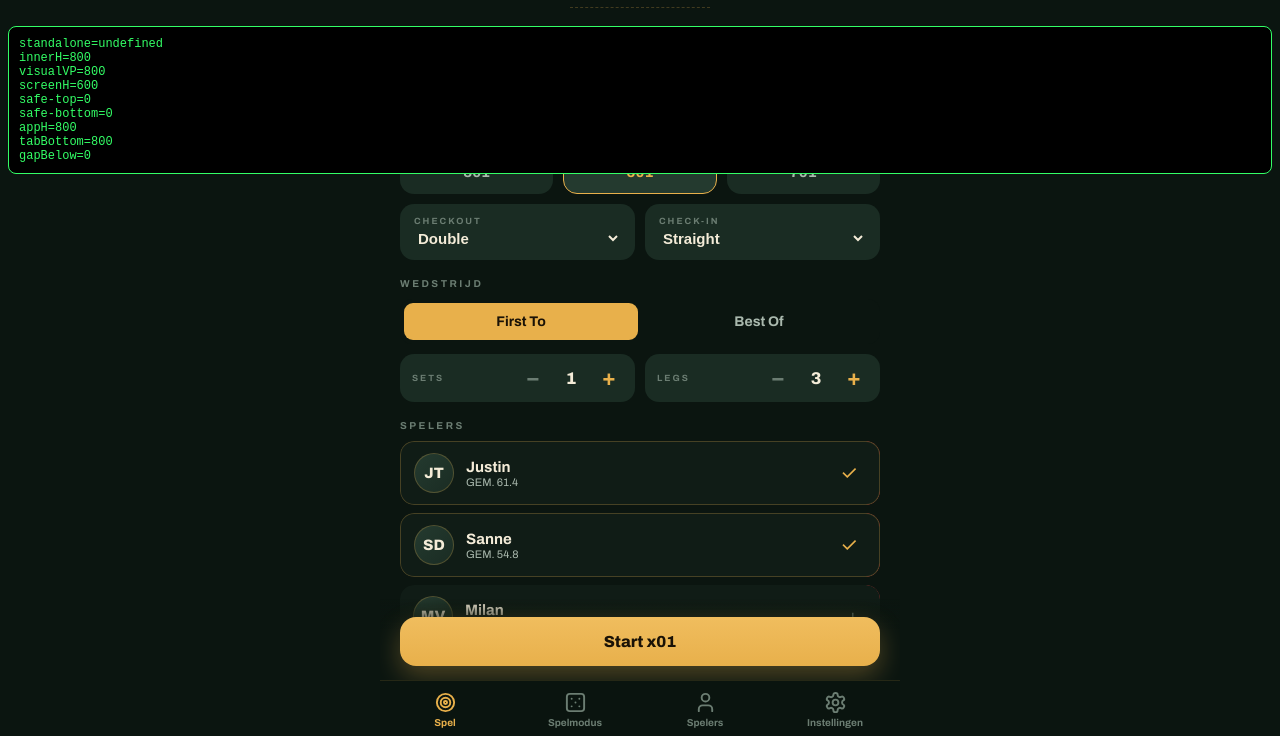
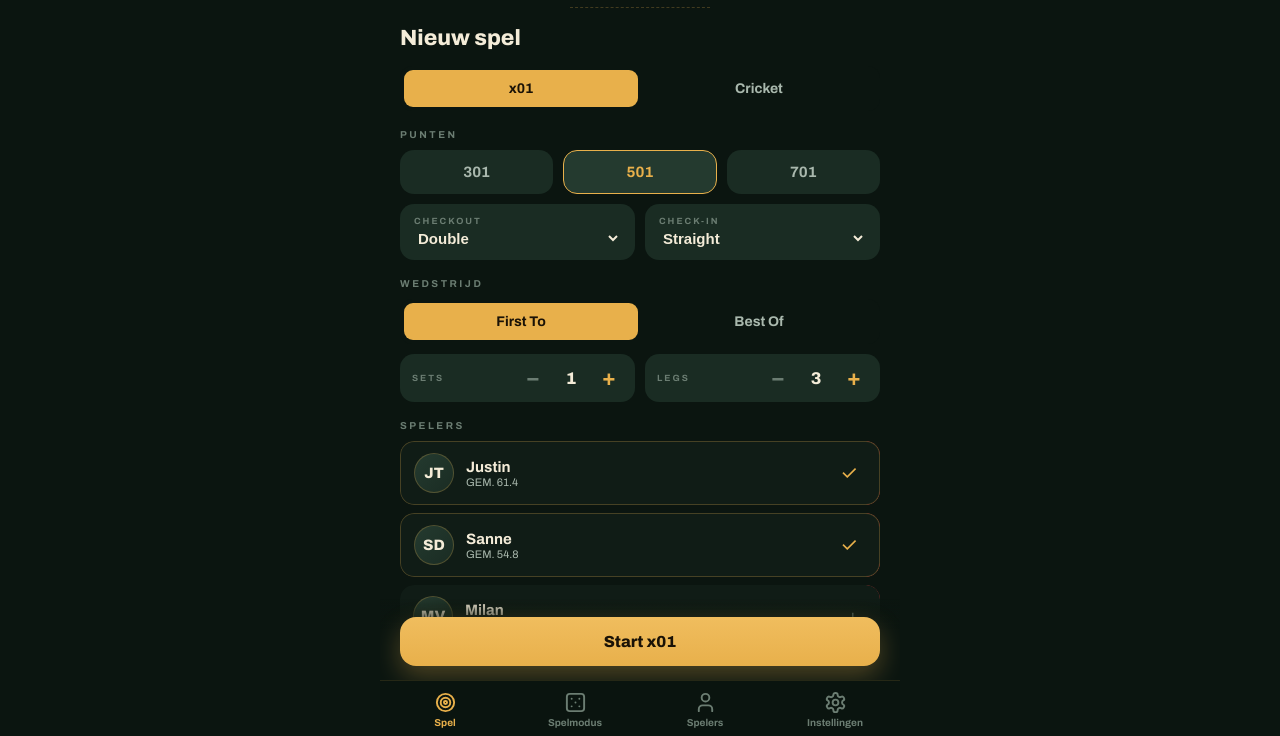
Before and after one commit to justinndefoer-oss/oche-dart-scorebord, a plain HTML site: page index.html in a window 1280 px wide. Shown: the part 64-800 px from the top of the page. Drawn offline with Linux system fonts and the light colour scheme.

Commit message:
Add files via upload

```diff
--- a/index.html
+++ b/index.html
@@ -1424,18 +1424,6 @@ save();
 
 /* keep screen awake */
 if(STATE.settings.keepScreen && 'wakeLock' in navigator){ navigator.wakeLock.request('screen').catch(()=>{}); }
-
-/* diagnostics: always-on for this build — tik op het kader om te sluiten */
-if(true){
-  const probe=document.createElement('div'); probe.style.cssText='position:fixed;bottom:0;left:0;height:env(safe-area-inset-bottom);width:1px;'; document.body.appendChild(probe);
-  const probeT=document.createElement('div'); probeT.style.cssText='position:fixed;top:0;left:0;height:env(safe-area-inset-top);width:1px;'; document.body.appendChild(probeT);
-  const d=document.createElement('div');
-  d.style.cssText='position:fixed;top:90px;left:8px;right:8px;z-index:99999;background:#000;color:#3f6;font:12px monospace;padding:10px;border:1px solid #3f6;white-space:pre;border-radius:8px;';
-  const upd=()=>{ const tb=document.getElementById('tabbar').getBoundingClientRect();
-    d.textContent='standalone='+(navigator.standalone)+'\ninnerH='+window.innerHeight+'\nvisualVP='+(window.visualViewport?Math.round(window.visualViewport.height):'?')+'\nscreenH='+screen.height+'\nsafe-top='+probeT.offsetHeight+'\nsafe-bottom='+probe.offsetHeight+'\nappH='+document.getElementById('app').offsetHeight+'\ntabBottom='+Math.round(tb.bottom)+'\ngapBelow='+Math.round(window.innerHeight-tb.bottom); };
-  upd(); setTimeout(upd,400); window.addEventListener('resize',upd);
-  d.onclick=()=>d.remove(); document.body.appendChild(d);
-}
 </script>
 </body>
 </html>
```
